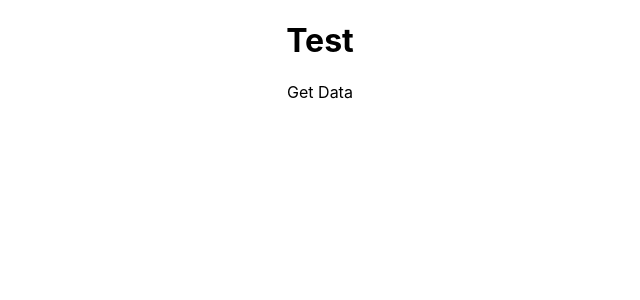
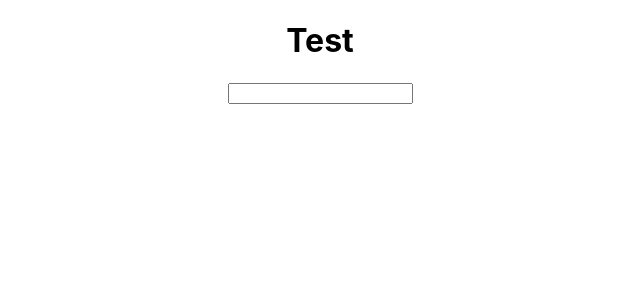
Before and after one commit to sixthh-sense/react_master, a React (Create React App) app: page / in a window 1280 px wide. Shown: the top 300 px of the page, without its empty margins (320-960 px from the left). Built offline with nearby package versions, Linux system fonts and the light colour scheme.

Commit message:
#42 input창에 적힌 대로 특정 요소의 값 다르게 보이게 하기

```diff
--- a/src/App.js
+++ b/src/App.js
@@ -1,21 +1,21 @@
-import React from "react";
+import React , {useState} from "react";
 import "./css/styles.css";
 
 export default function App() {
 
+    const [header, setHeader] = useState('Default');
+
     // e: synthetic event (wrapper around the native browser event object && passed to every function automatically) // doesn't need to be passed
     const getData = (e) => {
-        console.log(e.target.innerHTML);
-        // e.target: button 요소가 나옴(Content of HTML)
-        // e.target.innerHTML: 요소 사이에 있는 내용
+        setHeader(e.target.value);
+        // 한 자씩 칠 때마다 적은 값이 콘솔창에 찍힘
+        console.log(e.target.value);
     }
 
     return (
         <div className="App">
-            <div onClick={getData}>
-                <h1>Test</h1>
-                Get Data
-            </div>
+            <h1>Test</h1>
+            <input onChange={getData} type="text"/>
         </div>
     )
 }
```
